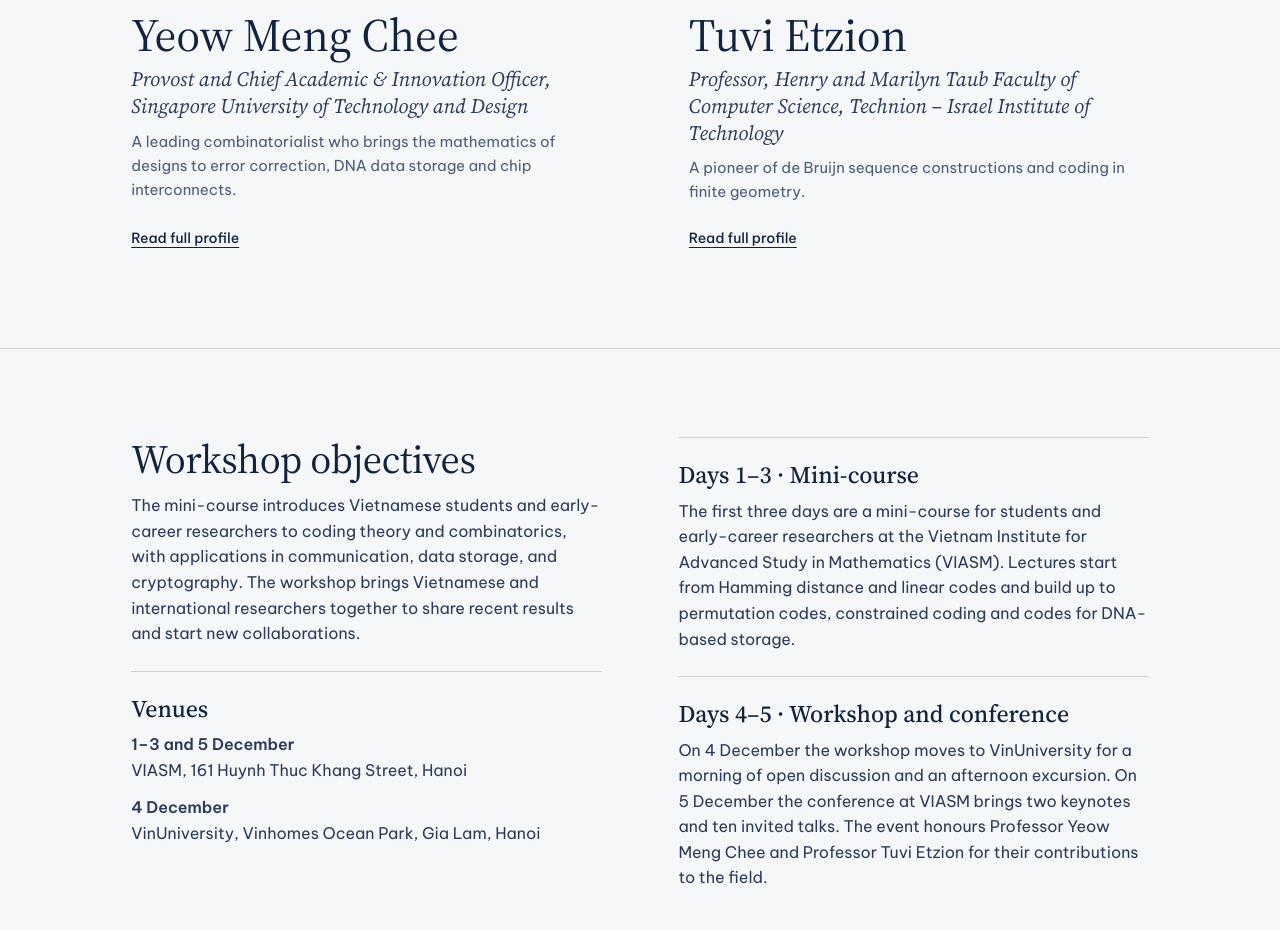
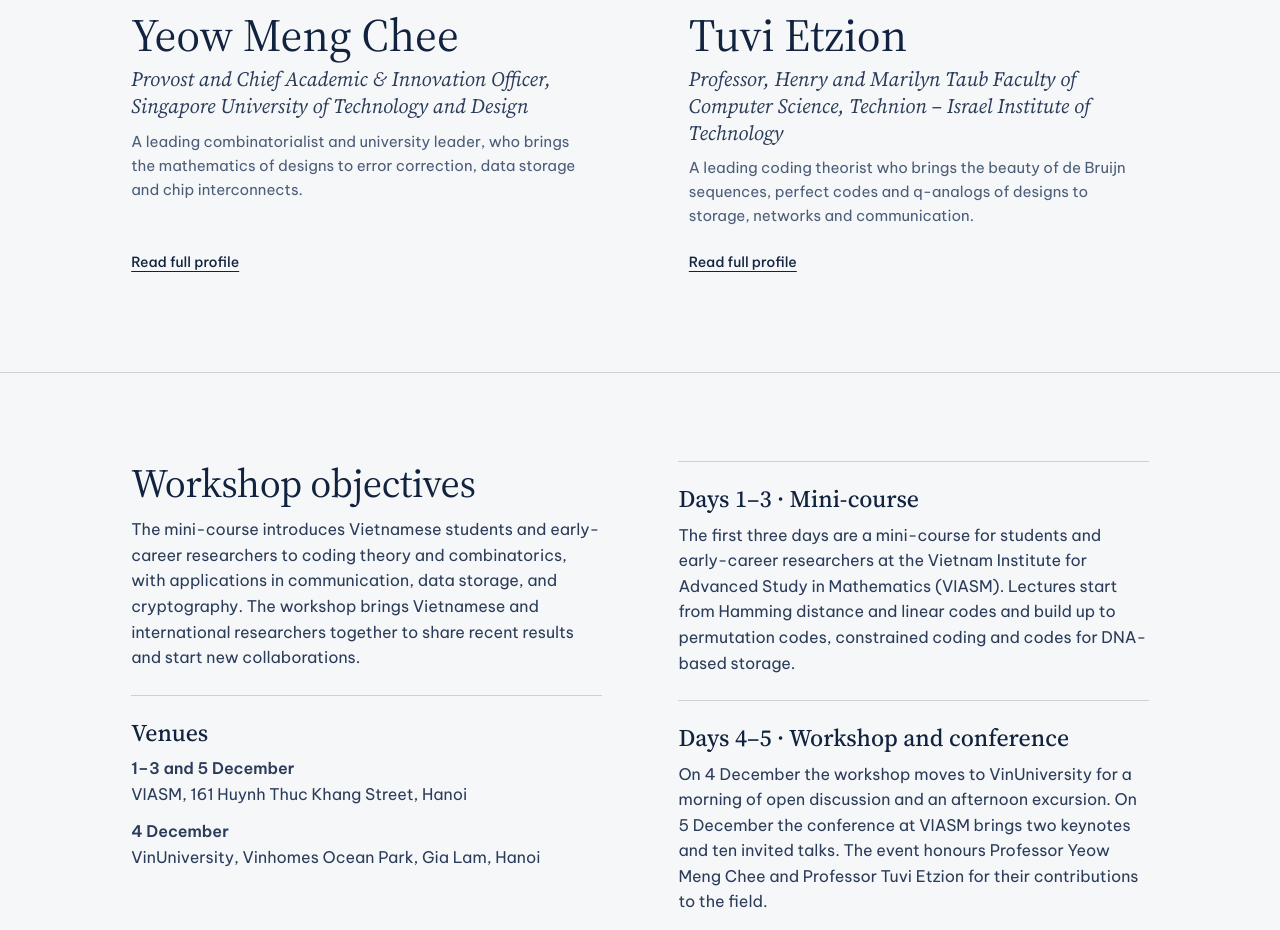
Before and after one commit to Fisv/Mini-Course-and-Workshop-on-Coding-theory-and-Combinatorics, a plain HTML site: page index.html in a window 1280 px wide. Shown: the part 1480-2410 px from the top of the page. Drawn offline with Linux system fonts and the light colour scheme.

Commit message:
main page

```diff
--- a/index.html
+++ b/index.html
@@ -63,7 +63,7 @@
         <div class="honoree__text">
           <h3 class="honoree__name">Yeow Meng Chee</h3>
           <p class="honoree__role">Provost and Chief Academic &amp; Innovation Officer, Singapore University of Technology and Design</p>
-          <p class="honoree__note">A leading combinatorialist who brings the mathematics of designs to error correction, DNA data storage and chip interconnects.</p>
+          <p class="honoree__note">A leading combinatorialist and university leader, who brings the mathematics of designs to error correction, data storage and chip interconnects.</p>
           <a class="text-link" href="chee.html" aria-label="Read full profile of Yeow Meng Chee">Read full profile</a>
         </div>
       </article>
@@ -75,7 +75,7 @@
         <div class="honoree__text">
           <h3 class="honoree__name">Tuvi Etzion</h3>
           <p class="honoree__role">Professor, Henry and Marilyn Taub Faculty of Computer Science, Technion – Israel Institute of Technology</p>
-          <p class="honoree__note">A pioneer of de Bruijn sequence constructions and coding in finite geometry.</p>
+          <p class="honoree__note">A leading coding theorist who brings the beauty of de Bruijn sequences, perfect codes and q-analogs of designs to storage, networks and communication.</p>
           <a class="text-link" href="etzion.html" aria-label="Read full profile of Tuvi Etzion">Read full profile</a>
         </div>
       </article>
```
